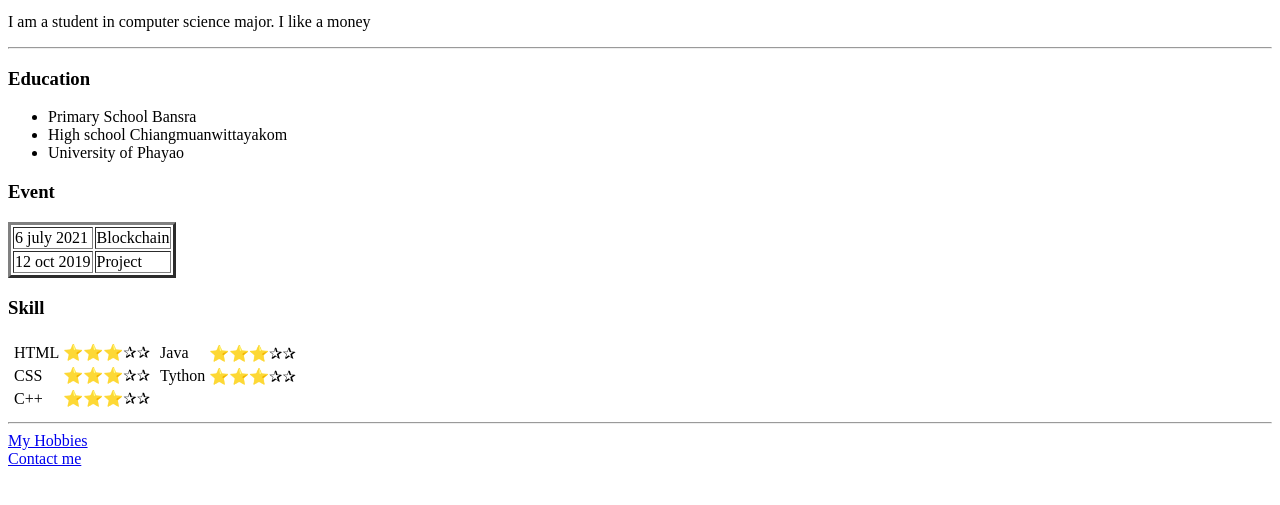
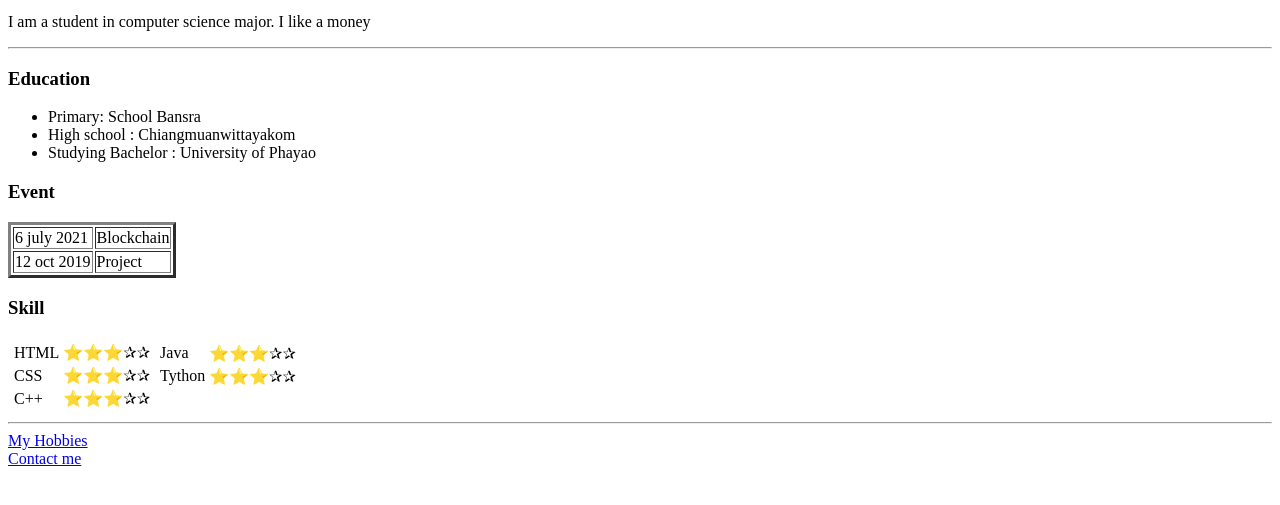
Before and after one commit to ChaitsanuponFalab/CV, a plain HTML site: page index.html in a window 1280 px wide. Shown: the part 217-722 px from the top of the page. Drawn offline with Linux system fonts and the light colour scheme.

Commit message:
Update index.html

```diff
--- a/index.html
+++ b/index.html
@@ -32,9 +32,9 @@
 
     <ul>
         </ol>
-        <li>Primary School Bansra</li>
-        <li>High school Chiangmuanwittayakom </li>
-        <li>University of Phayao </li>
+        <li>Primary: School Bansra</li>
+        <li>High school : Chiangmuanwittayakom </li>
+        <li>Studying Bachelor : University of Phayao </li>
     </ul>
 
     <h3>Event</h3>
```
